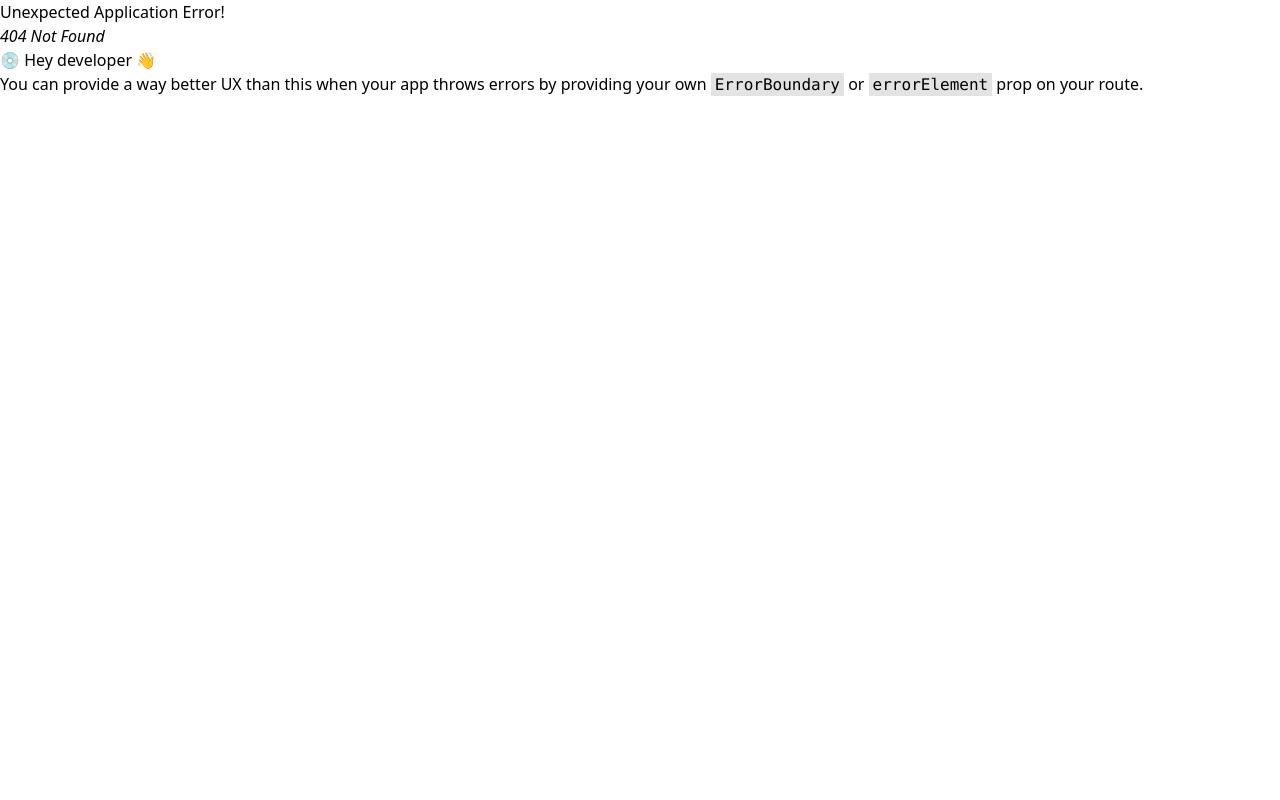
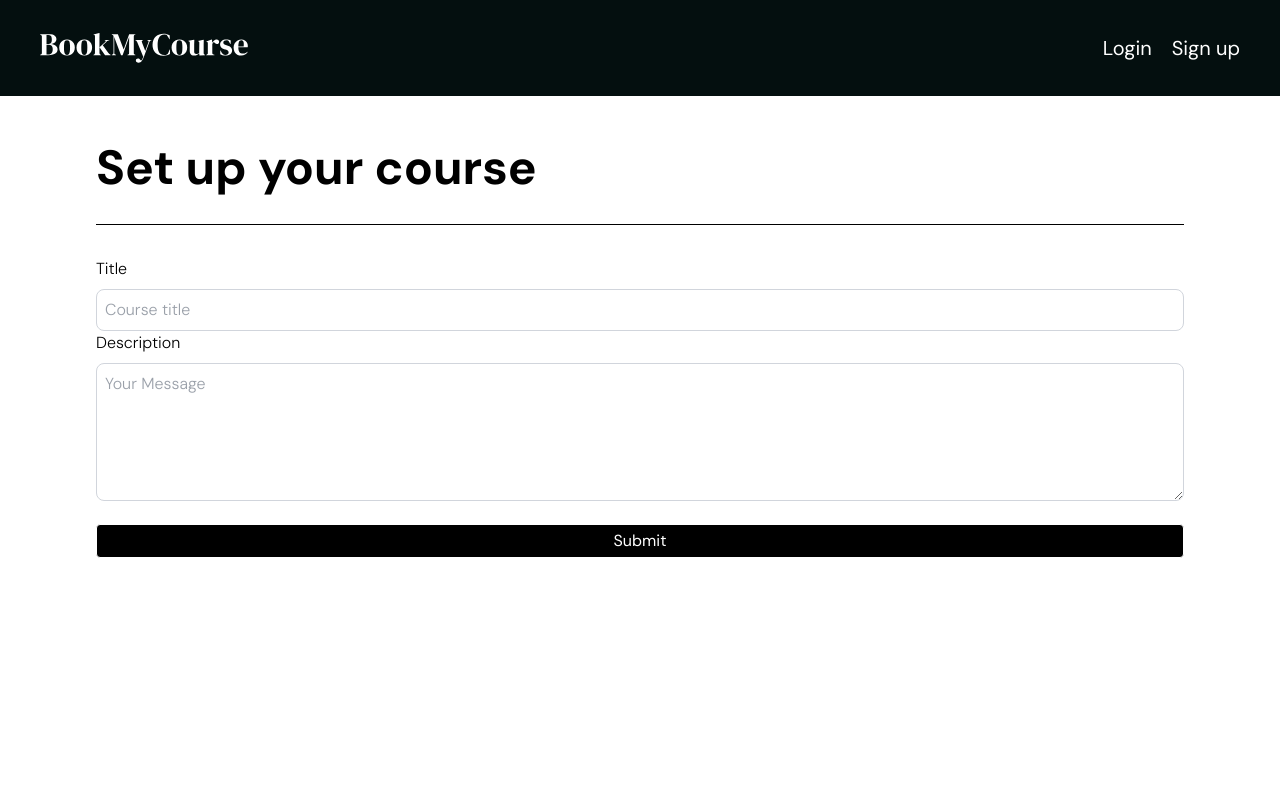
Before and after one commit to aryansharma2k4/book-my-course, a React (Vite) app in the folder frontend/: page /addcourse/1 in a window 1280 px wide. Before the commit this address had no page. Shown: the top 800 px of the page. Built offline with nearby package versions, Linux system fonts and the light colour scheme; the HTML template or start-up script is replaced by a standard one.

Commit message:
Added some course pages

```diff
--- /dev/null
+++ b/frontend/src/components/AddToCourse.jsx
@@ -0,0 +1,11 @@
+import React from 'react'
+
+function AddToCourse() {
+  return (
+    <div>
+
+    </div>
+  )
+}
+
+export default AddToCourse
--- /dev/null
+++ b/frontend/src/components/CreateNewCourse.jsx
@@ -0,0 +1,30 @@
+import React from 'react'
+
+function CreateNewCourse() {
+    const handleSubmit=(e)=>{
+        //logic add kro
+    }
+  return (
+    <div className='min-h-screen mt-24 mx-24 bg-white text-black flex flex-col gap-y-4'>
+        <span className='text-5xl font-bold pt-12'>Set up your course</span>
+        <hr className='border-0.5 border-grey-300 w-full mt-4'/>
+
+      <form className='mt-4' onSubmit={handleSubmit()}>
+        <label className='py-4 font-light'>Title
+      <input className='border border-gray-300 rounded-lg text-gray-700 p-2 mt-2 w-full' type='text' name='coursetitle' placeholder='Course title' required />
+      </label>
+      <label className='py-4 font-light mt-4'>Description
+        <textarea
+                className="border border-gray-300 rounded-lg text-gray-700 p-2 mt-2 w-full"
+                placeholder="Your Message"
+                rows="5"
+                name="message"
+                required
+              ></textarea></label>
+      </form>
+      <button type='submit' className='py-1 bg-black text-white rounded hover:scale-105 hover:bg-white hover:text-black px-2 border-1 border-grey-300 cursor-pointer'>Submit</button>
+    </div>
+  )
+}
+
+export default CreateNewCourse;
--- a/frontend/src/components/Video.jsx
+++ b/frontend/src/components/Video.jsx
@@ -5,8 +5,8 @@
 function Video() {
   const { data } = useParams();
   const [videoData, setVideoData] = useState({
-    title: '',
-    description: '',
+    title: 'Sample',
+    description: 'Description',
     thumbnail: '',
     url: 'http://res.cloudinary.com/deniaaly2/video/upload/v1739382940/wfh1jvhjgdcgz7mfbedn.mp4' // Default URL for development purposes
   });
```
Also changed, not shown: frontend/src/App.jsx (+10 -1 lines).
